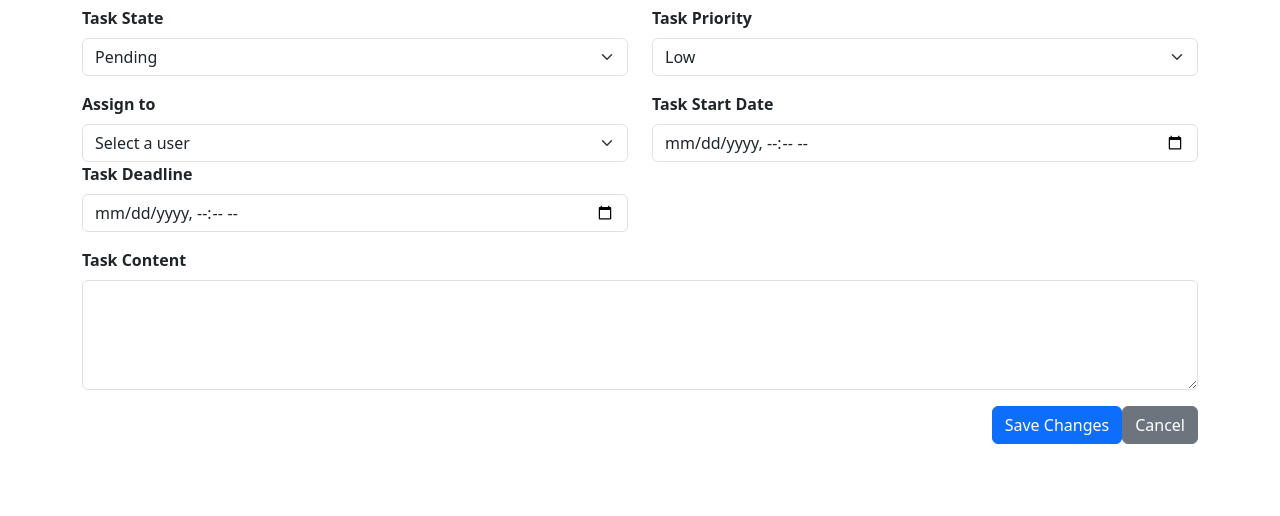
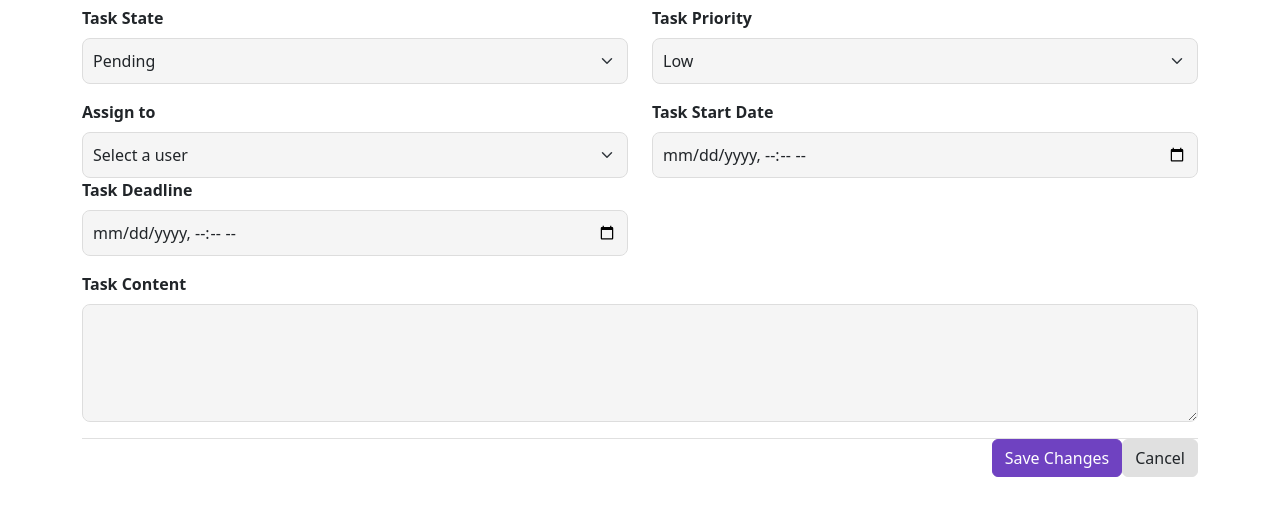
Before and after one commit to 17-doha/TaskMate-Project, a Django app: template taskmate/task/templates/task/edit_task.html in a window 1280 px wide. Shown: the part 74-590 px from the top of the page. Run offline with Django 5.2, Linux system fonts and the light colour scheme; the template is opened without the code that fills it: values that come from a table or form of the project are taken from there, others are empty; data comes from the database, SQL or seed files in the repository.

Commit message:
done fixing css problem

```diff
--- a/taskmate/static/task/css/task_pop_up.css
+++ b/taskmate/static/task/css/task_pop_up.css
@@ -19,11 +19,12 @@
     border: 1px solid #ddd;
     padding: 10px;
 }
-.btn-primary {
+.btn-basic {
     background-color: #6f42c1;
     border-color: #6f42c1;
+    color:white;
 }
-.btn-secondary {
+.btn-second {
     background-color: #e0e0e0;
     border-color: #e0e0e0;
 }
--- a/taskmate/task/templates/task/create_task.html
+++ b/taskmate/task/templates/task/create_task.html
@@ -15,7 +15,7 @@
 
     <body>
         <!-- Create Task Button -->
-        <button type="button" class="btn btn-primary" data-bs-toggle="modal" data-bs-target="#createTaskModal">
+        <button type="button" class="btn btn-basic" data-bs-toggle="modal" data-bs-target="#createTaskModal">
             Create Task
         </button>
 
@@ -101,8 +101,8 @@
                             </div>
                         </div>
                         <div class="modal-footer">
-                            <button type="button" class="btn btn-secondary" data-bs-dismiss="modal">Cancel</button>
-                            <button type="submit" class="btn btn-primary">Create</button>
+                            <button type="button" class="btn btn-second" data-bs-dismiss="modal">Cancel</button>
+                            <button type="submit" class="btn btn-basic">Create</button>
 
                         </div>
                     </form>
--- a/taskmate/task/templates/task/edit_task.html
+++ b/taskmate/task/templates/task/edit_task.html
@@ -3,16 +3,16 @@
 <head>
 
     <meta charset="UTF-8">
-    <meta name="viewport" content="width=\, initial-scale=1.0">
+    <meta name="viewport" content="width=device-width, initial-scale=1.0">
     <title>Edit Task</title>
     {% load static %}
-    <!-- CSS -->
-    <link rel="stylesheet" href="{% static 'task/css/task_pop_up.css' %}">
+
     <!-- Include Bootstrap CSS -->
     <link href="https://cdn.jsdelivr.net/npm/bootstrap@5.3.0/dist/css/bootstrap.min.css" rel="stylesheet" />
     <!-- Include Bootstrap JS -->
     <script src="https://cdn.jsdelivr.net/npm/bootstrap@5.3.0/dist/js/bootstrap.bundle.min.js"></script>
-
+     <!-- CSS -->
+     <link rel="stylesheet" href="{% static 'task/css/task_pop_up.css' %}">
 </head>
 <body class="container mt-4">
     <!-- Header Section -->
@@ -76,8 +76,8 @@
 
         <!-- Form Footer -->
         <div class="modal-footer">
-            <button type="submit" class="btn btn-primary">Save Changes</button>
-            <button type="button" class="btn btn-secondary" data-bs-dismiss="modal">Cancel</button>
+            <button type="submit" class="btn btn-basic">Save Changes</button>
+            <button type="button" class="btn btn-second" data-bs-dismiss="modal">Cancel</button>
         </div>
     </form>
 </body>
--- a/taskmate/taskmate/settings.py
+++ b/taskmate/taskmate/settings.py
@@ -151,6 +151,7 @@ STATIC_URL = '/static/'
 STATICFILES_DIRS = [
     BASE_DIR / 'static',
 ]
+STATIC_ROOT = BASE_DIR / 'staticfiles'
 
 # Default primary key field type
 # https://docs.djangoproject.com/en/5.1/ref/settings/#default-auto-field
```
Also changed, not shown: taskmate/static/task/js/edit_task_injection.js (+7 -4 lines), taskmate/task/templates/task/view_all.html (+22 -11 lines).
